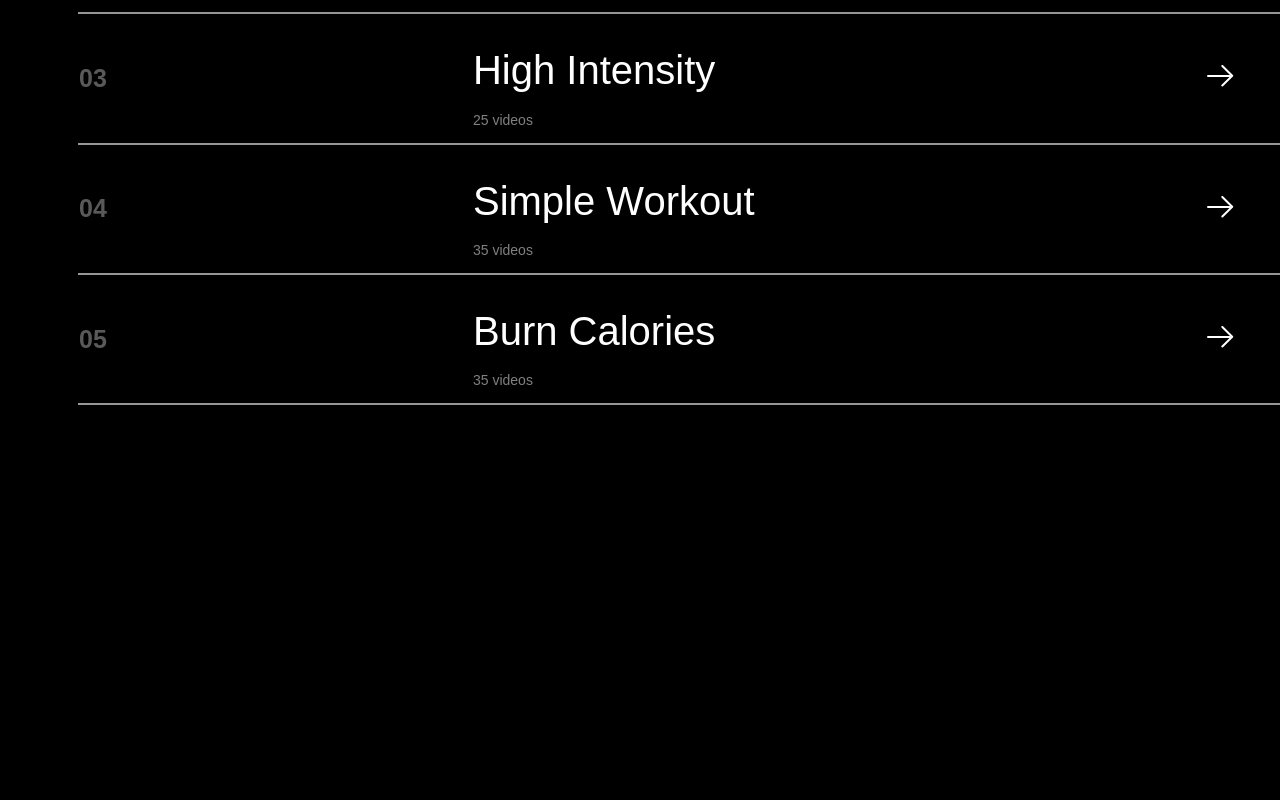
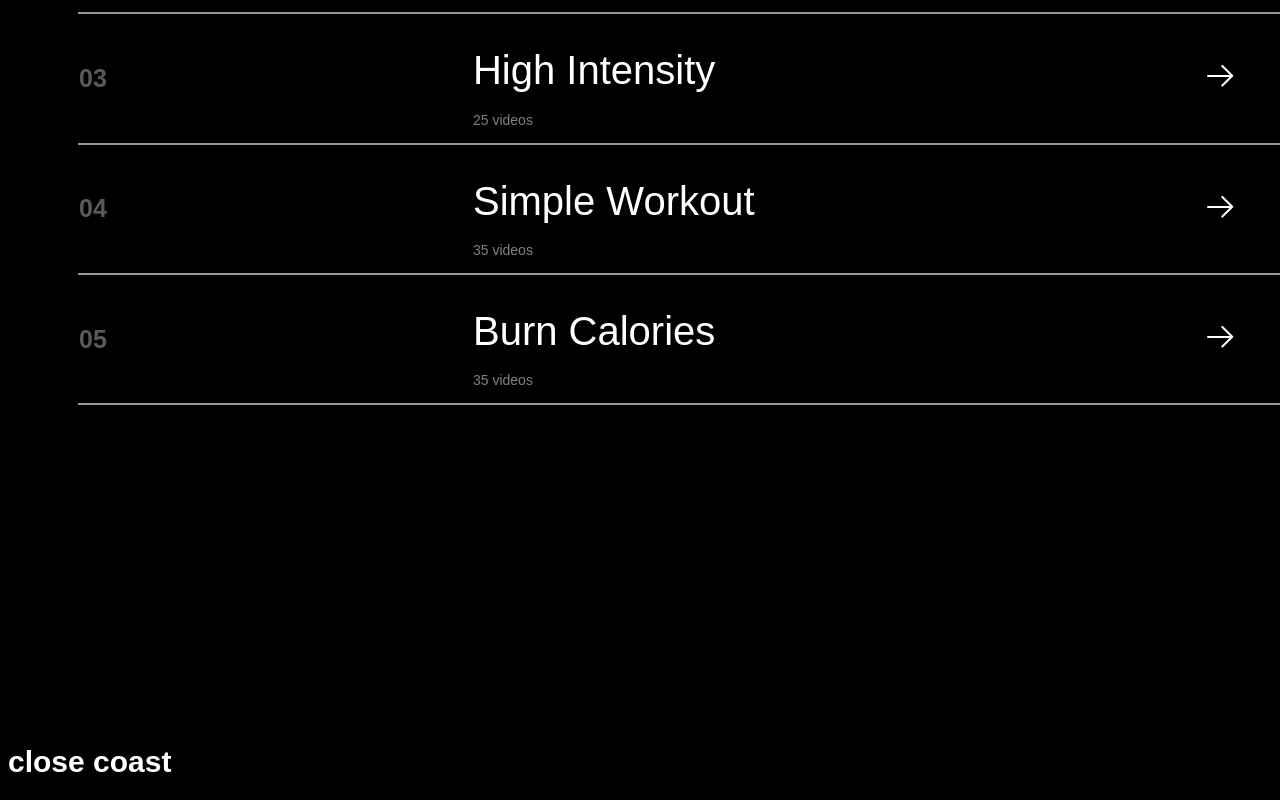
Before and after one commit to Richard-progex/fitness, a plain HTML site: page index.html in a window 1280 px wide. Shown: the part 3379-4179 px from the top of the page. Before the commit the page ends 4112 px from the top, so only its background shows below. Drawn offline with Linux system fonts and the light colour scheme.

Commit message:
Just test the commit

```diff
--- a/index.html
+++ b/index.html
@@ -162,5 +162,9 @@
         </table>
     </section>
 
+    <footer>
+        <h1 style="font-size: 30px;">close coast</h1>
+    </footer>
+
 </body>
 </html>
```
